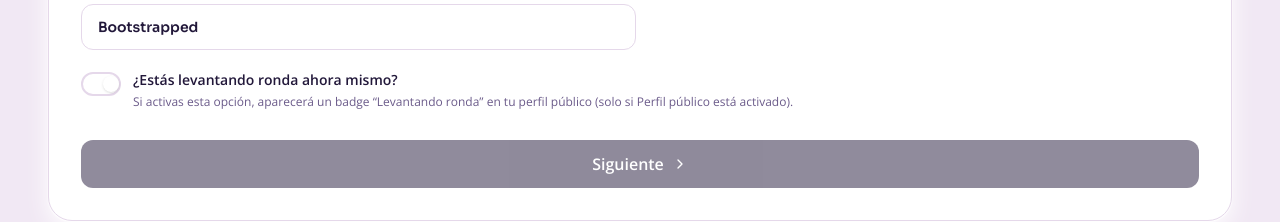
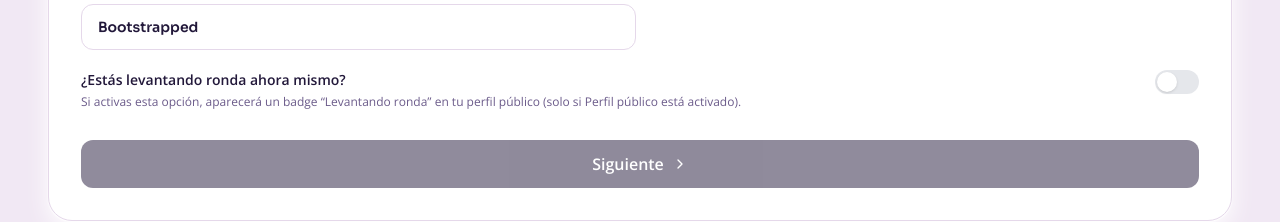
Before and after one commit to aloriquel/laliga-qanvit, a Next.js app: page /play in a window 1280 px wide. Shown: the part 984-1206 px from the top of the page. Built offline with nearby package versions, Linux system fonts and the light colour scheme; no server answers.

Commit message:
fix(ui): IsRaisingToggle — fix overflow, align pattern with PrivacyToggles

```diff
--- a/components/ui/FundingStageSelector.tsx
+++ b/components/ui/FundingStageSelector.tsx
@@ -75,8 +75,15 @@ type ToggleProps = {
 
 export function IsRaisingToggle({ value, onChange, disabled = false }: ToggleProps) {
   return (
-    <div className="flex flex-col gap-2">
-      <label className="flex items-start gap-3 cursor-pointer group">
+    <div className="flex items-start justify-between gap-6">
+      <div className="min-w-0">
+        <p className={cn("font-body text-sm font-semibold", disabled ? "text-ink-secondary" : "text-brand-navy")}>
+          ¿Estás levantando ronda ahora mismo?
+        </p>
+        <p className="font-body text-xs text-ink-secondary mt-0.5 leading-relaxed">
+          Si activas esta opción, aparecerá un badge &ldquo;Levantando ronda&rdquo; en tu perfil público (solo si Perfil público está activado).
+        </p>
+      </div>
       <button
         type="button"
         role="switch"
@@ -84,27 +91,18 @@ export function IsRaisingToggle({ value, onChange, disabled = false }: TogglePro
         disabled={disabled}
         onClick={() => onChange(!value)}
         className={cn(
-            "flex-shrink-0 mt-0.5 w-10 h-6 rounded-full border-2 transition-colors relative",
-            value ? "bg-brand-navy border-brand-navy" : "bg-white border-border-soft",
+          "flex-shrink-0 relative inline-flex h-6 w-11 items-center rounded-full transition-colors focus:outline-none focus:ring-2 focus:ring-brand-salmon focus:ring-offset-2",
+          value ? "bg-brand-navy" : "bg-gray-200",
           disabled && "opacity-50 cursor-not-allowed"
         )}
       >
         <span
           className={cn(
-              "absolute top-0.5 w-4 h-4 rounded-full bg-white shadow transition-transform",
-              value ? "translate-x-4" : "translate-x-0.5"
+            "inline-block h-5 w-5 transform rounded-full bg-white shadow transition-transform",
+            value ? "translate-x-5" : "translate-x-0.5"
           )}
         />
       </button>
-        <div>
-          <p className="font-body text-sm font-semibold text-brand-navy">
-            ¿Estás levantando ronda ahora mismo?
-          </p>
-          <p className="font-body text-xs text-ink-secondary mt-0.5 leading-relaxed">
-            Si activas esta opción, aparecerá un badge &ldquo;Levantando ronda&rdquo; en tu perfil público (solo si Perfil público está activado).
-          </p>
-        </div>
-      </label>
     </div>
   );
 }
```
Lines whose indentation alone changed are shown as unchanged.
